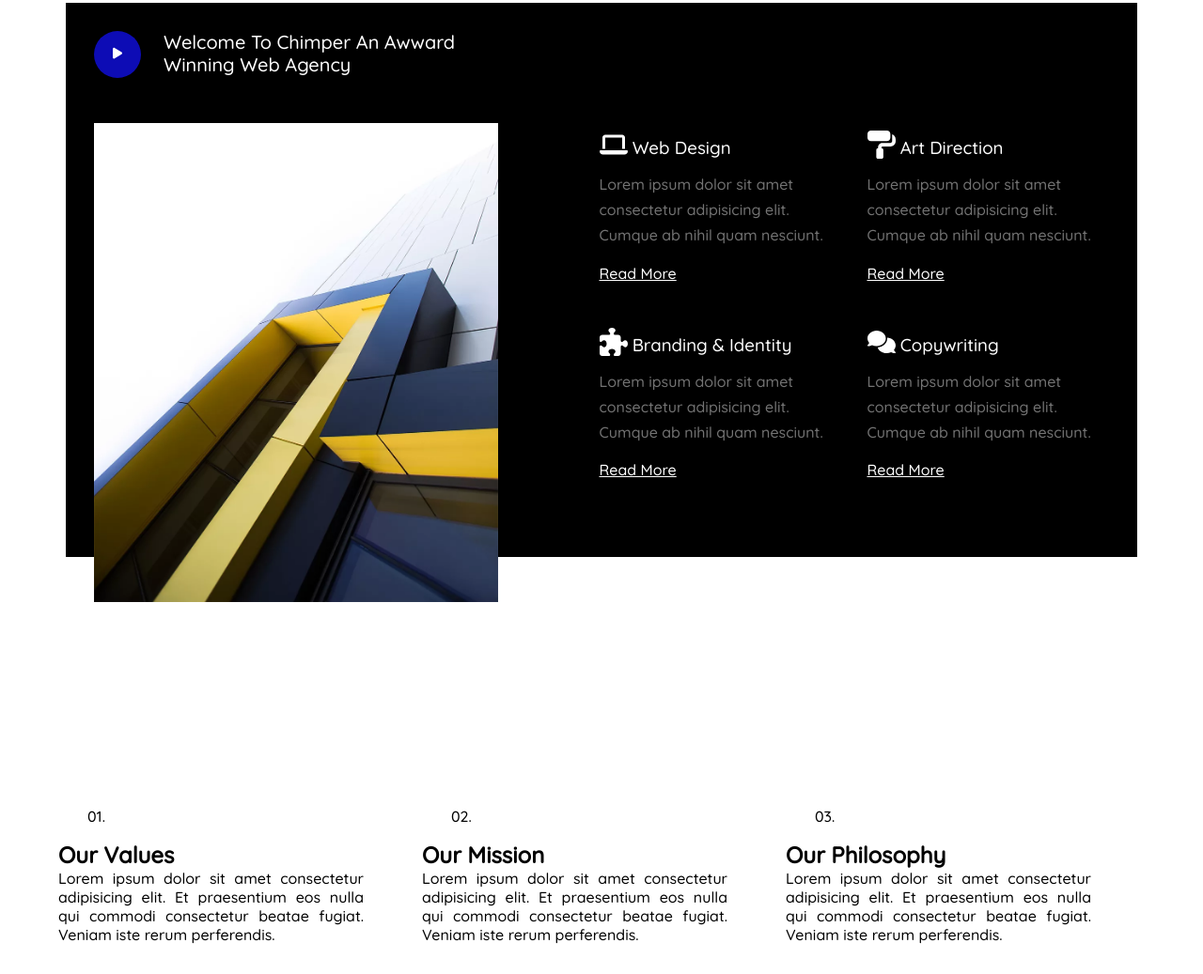
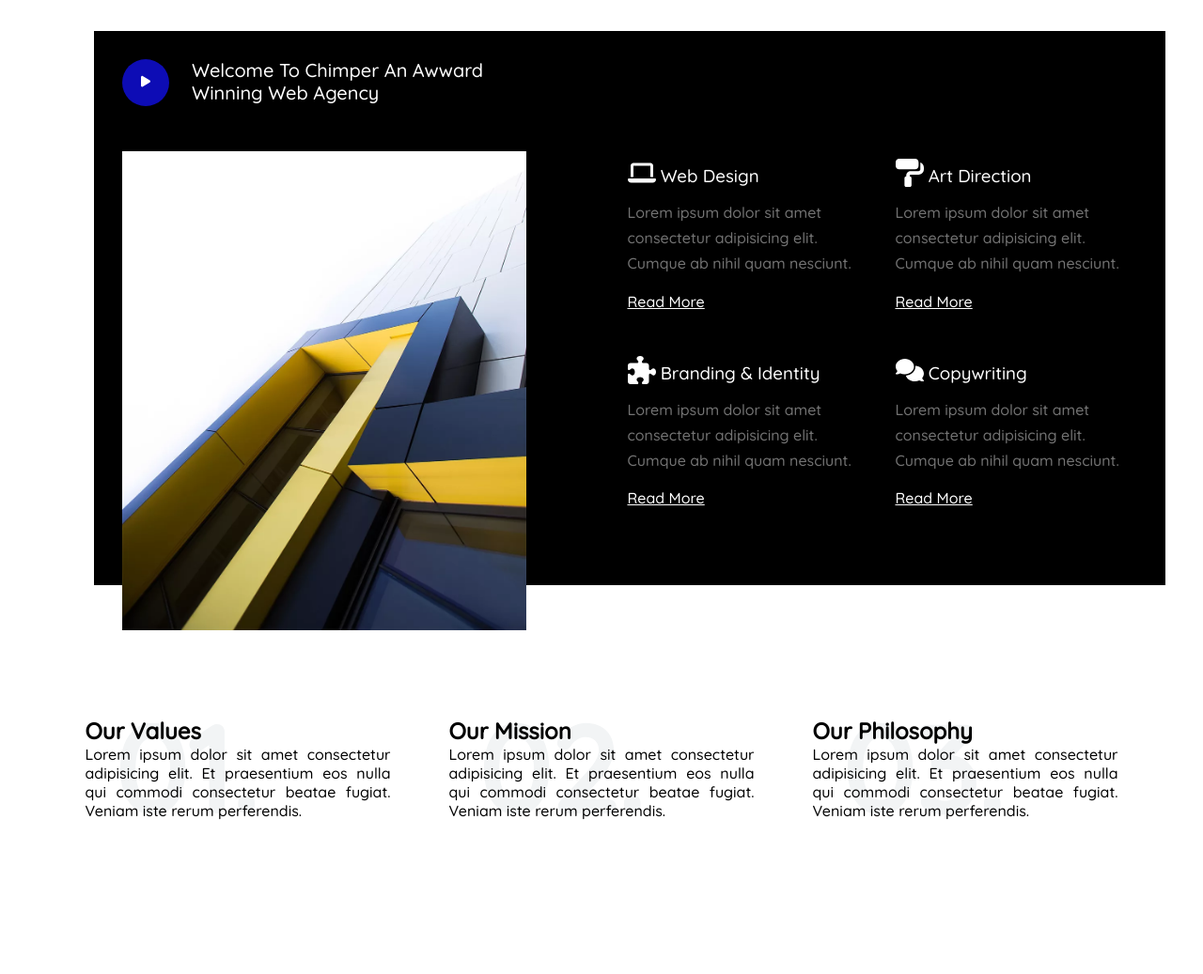
Before and after one commit to mav-26/Chimper, a plain HTML site: page html/index.html in a window 1280 px wide. Shown: the part 1089-2126 px from the top of the page at 94% size. After the commit the page ends 2074 px from the top, so only its background shows below. Drawn offline with Linux system fonts and the light colour scheme.

Commit message:
Initial Version

```diff
--- a/Assets/css/main.css
+++ b/Assets/css/main.css
@@ -130,6 +130,11 @@ section {
     align-items: center;
 }
 
+#Services-submenu li:hover {
+    background: #f4f5f9;
+    color: #25262a;
+}
+
 #pagina a {
     color: #0d0cb5;
 }
@@ -189,11 +194,16 @@ section {
     width: 1140px;
     height: 590px;
     padding: 30px;
+    margin: 30px;
     left: 50%;
     transform: translate(-50%);
+    display: block;
+}
 
-    display: grid;
+#About .container {
     grid-template-columns: 1fr 1fr 1fr;
+    align-items: center;
+    height: 590px;
 }
 
 #Image-about div button span svg {
@@ -259,22 +269,21 @@ section {
     margin-bottom: 16px;
 }
 
-#About {
-    align-items: center;
-}
-
 #Objectives {
-    position: absolute;
-    top: 1900px;
+    position: relative;
+    display: block;
+    padding: 80px 0;
 }
 
 #Objectives div {
     display: flex;
+    justify-content: center;
     padding: 16px 31px 16px 31px;
 }
 
 #Objectives div div {
-    display: block;
+    display: flex;
+    flex-direction: column;
 }
 
 #Objectives div div p {
@@ -304,3 +313,18 @@ section {
 .First-div {
     margin-bottom: 48px;
 }
+
+.Behind-Text {
+    position: absolute;
+    font-size: 8rem;
+    z-index: -1;
+    font-weight: 900;
+    color: #f2f4f5;
+}
+
+.void-space {
+    display: block;
+    width: 100%;
+    height: 600px;
+    margin-bottom: 48px;
+}
--- a/html/index.html
+++ b/html/index.html
@@ -72,6 +72,7 @@
     </div>
 
     <section id="About">
+        <div class="container">
             <div id="Image-about">
                 <div>
                     <button>
@@ -182,8 +183,9 @@
                     </p>
                 </div>
             </div>
+        </div>
     </section>
-
+    <section class="void-space"></section>
     <section id="Objectives">
         <div class="container">
             <div>
```
Lines whose indentation alone changed are shown as unchanged.
